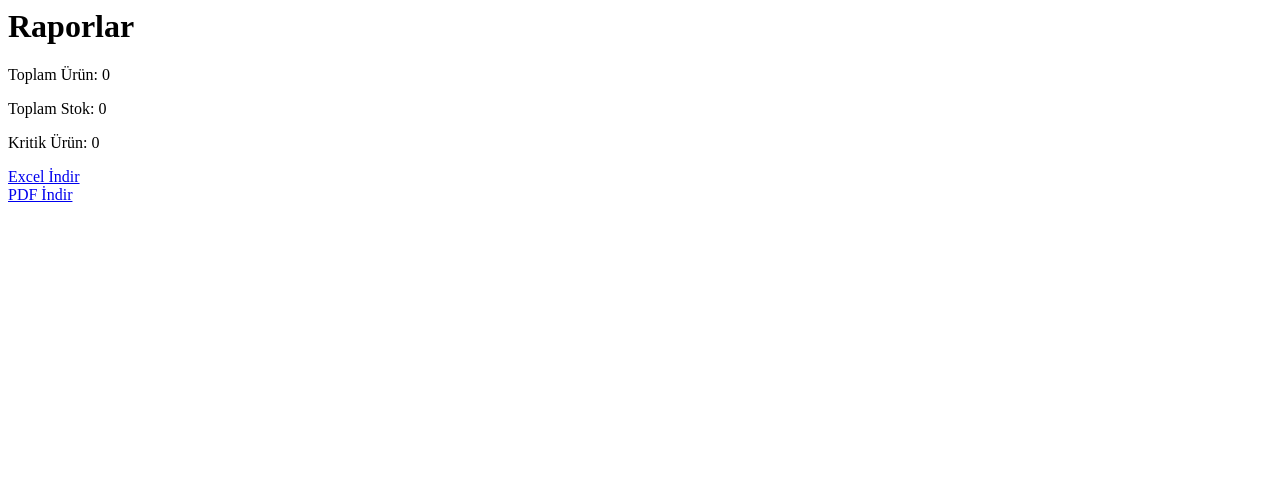
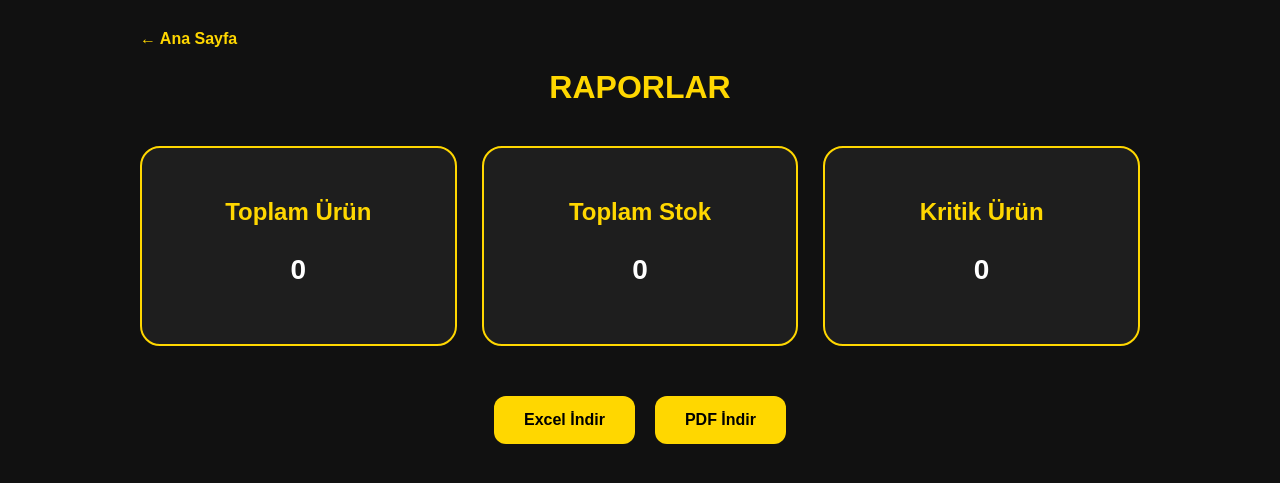
Before and after one commit to alicandvc38-netizen/vizyon-stok, a Flask app: page /raporlar in a window 1280 px wide. Shown: the top 483 px of the page. Run offline with Flask 3, Linux system fonts and the light colour scheme; the visitor is signed in with stand-in values (Sample User, id 1); data that the repository does not hold is empty.

Commit message:
Update raporlar.html

```diff
--- a/templates/raporlar.html
+++ b/templates/raporlar.html
@@ -1,8 +1,121 @@
-<h1>Raporlar</h1>
+<!DOCTYPE html>
+<html lang="tr">
+<head>
+<meta charset="UTF-8">
+<title>Raporlar</title>
 
-<p>Toplam Ürün: {{ toplam_urun }}</p>
-<p>Toplam Stok: {{ toplam_stok }}</p>
-<p>Kritik Ürün: {{ kritik }}</p>
+<style>
 
-<a href="/excel_indir">Excel İndir</a><br>
-<a href="/pdf_rapor">PDF İndir</a>
+body{
+    margin:0;
+    background:#111;
+    color:white;
+    font-family:Arial;
+    padding:30px;
+}
+
+a{
+    color:gold;
+    text-decoration:none;
+    font-weight:bold;
+}
+
+h1{
+    text-align:center;
+    color:gold;
+    margin-bottom:40px;
+}
+
+.container{
+    max-width:1000px;
+    margin:auto;
+}
+
+.cards{
+    display:grid;
+    grid-template-columns:repeat(auto-fit,minmax(250px,1fr));
+    gap:25px;
+}
+
+.kart{
+    background:#1e1e1e;
+    border:2px solid gold;
+    border-radius:20px;
+    padding:30px;
+    text-align:center;
+}
+
+.kart h2{
+    color:gold;
+    margin-bottom:20px;
+}
+
+.kart p{
+    font-size:28px;
+    font-weight:bold;
+}
+
+.btnlar{
+    margin-top:50px;
+    display:flex;
+    gap:20px;
+    flex-wrap:wrap;
+    justify-content:center;
+}
+
+.btn{
+    background:gold;
+    color:black;
+    padding:15px 30px;
+    border-radius:12px;
+    text-decoration:none;
+    font-weight:bold;
+}
+
+</style>
+
+</head>
+
+<body>
+
+<div class="container">
+
+<a href="/">← Ana Sayfa</a>
+
+<h1>RAPORLAR</h1>
+
+<div class="cards">
+
+<div class="kart">
+<h2>Toplam Ürün</h2>
+<p>{{ toplam_urun }}</p>
+</div>
+
+<div class="kart">
+<h2>Toplam Stok</h2>
+<p>{{ toplam_stok }}</p>
+</div>
+
+<div class="kart">
+<h2>Kritik Ürün</h2>
+<p>{{ kritik }}</p>
+</div>
+
+</div>
+
+<div class="btnlar">
+
+<a class="btn" href="/excel_indir">
+Excel İndir
+</a>
+
+<a class="btn" href="/pdf_rapor">
+PDF İndir
+</a>
+
+</div>
+
+</div>
+
+</body>
+</html>
```
